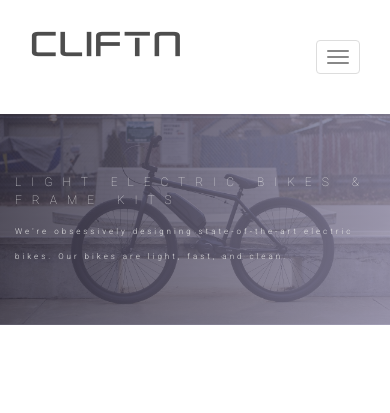
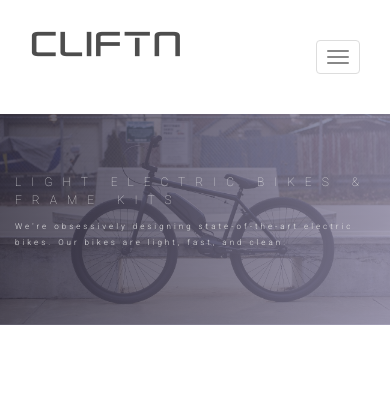
Before and after one commit to eklinefel/cliftn_test, a Jekyll site: the page built from index.html, in a window 390 px wide. Shown: the top 413 px of the page. Built offline with Jekyll 4.4.1, drawn with Linux system fonts in a browser that asks for light colours; nearby versions of some CDN libraries; some web fonts are replaced.

Commit message:
image update

```diff
--- a/css/responsive.css
+++ b/css/responsive.css
@@ -443,7 +443,7 @@ px      68    160    252    344    436    */
   }
   #slider .block p {
     font-size: 8px;
-    line-height: 25px;
+    line-height: 16px;
     font-family: 'Roboto', sans-serif;
     font-weight: 300;
     letter-spacing: 3px;
```
Also changed, not shown: 1 other file.
